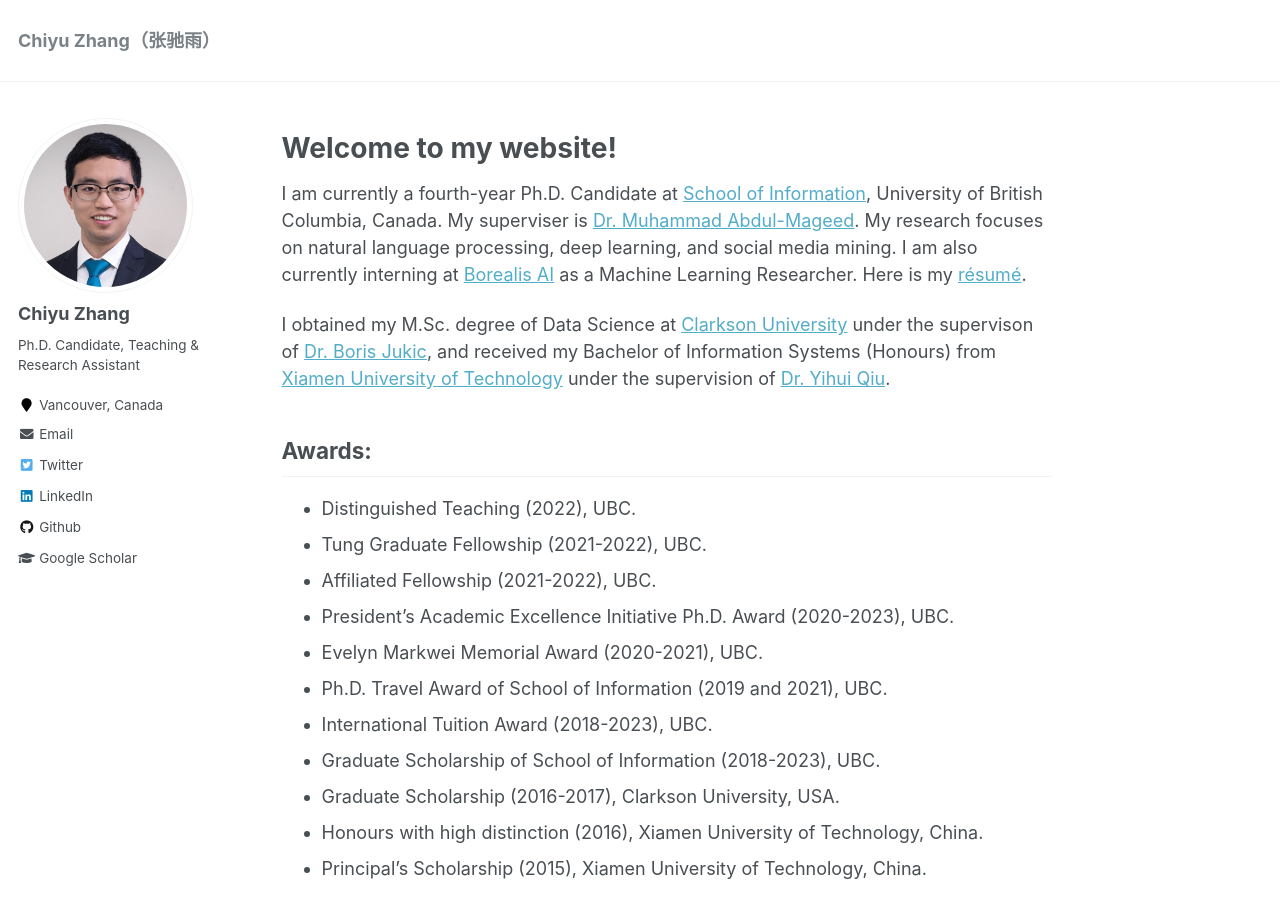
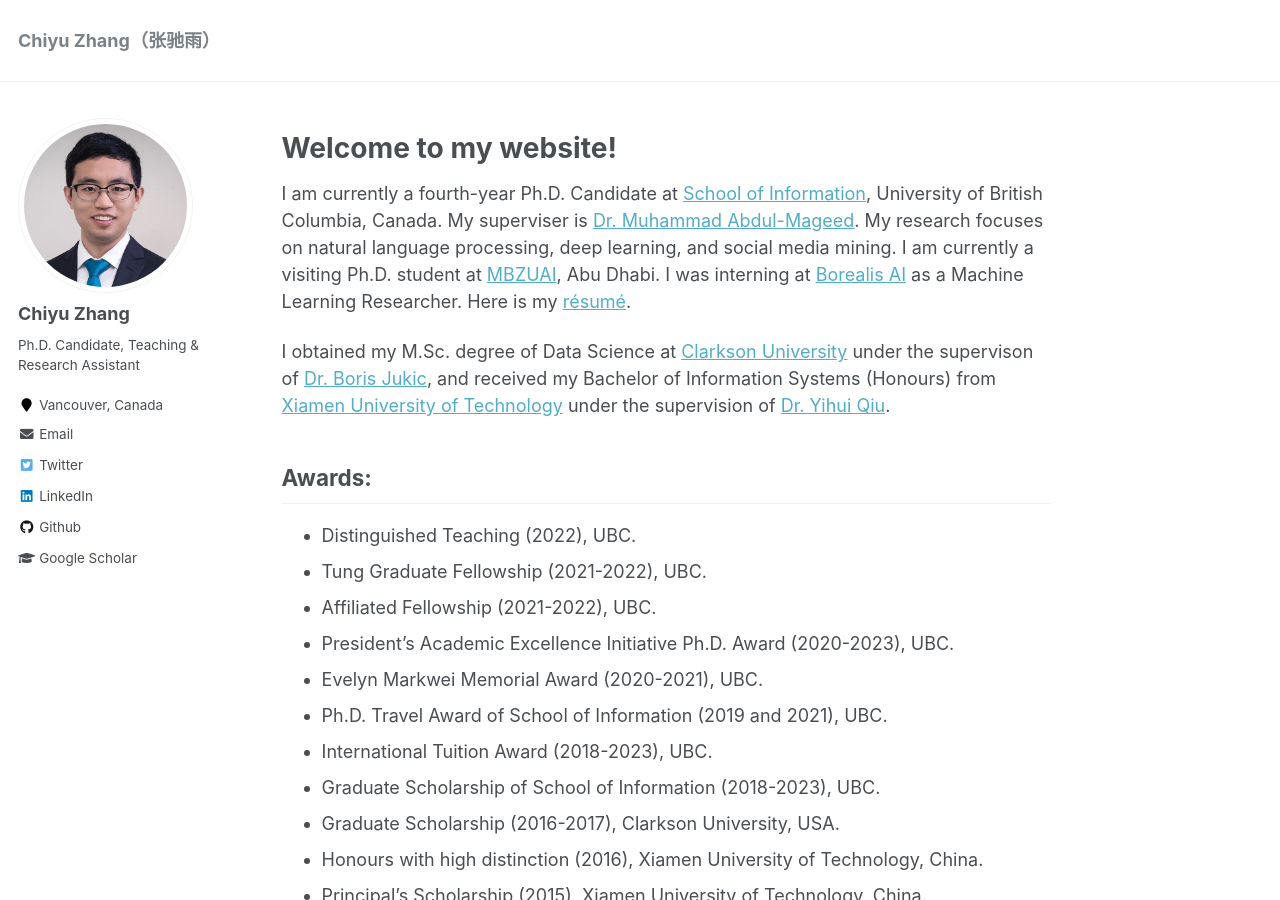
Before and after one commit to chiyuzhang94/chiyuzhang94.github.io, a Jekyll site: the page built from _pages/about.md, in a window 1280 px wide and 900 px high. Built offline with Jekyll 4.4.1, drawn with Linux system fonts in a browser that asks for light colours.

Commit message:
23update

```diff
--- a/_pages/about.md
+++ b/_pages/about.md
@@ -9,7 +9,7 @@ redirect_from:
 ---
 # Welcome to my website!
 
-I am currently a fourth-year Ph.D. Candidate at [School of Information](https://ischool.ubc.ca/), University of British Columbia, Canada. My superviser is [Dr. Muhammad Abdul-Mageed](https://mageed.arts.ubc.ca/). My research focuses on natural language processing, deep learning, and social media mining. I am also currently interning at [Borealis AI](https://www.borealisai.com/) as a Machine Learning Researcher. Here is my [résumé](https://chiyuzhang94.github.io/files/chiyu_resume.pdf).
+I am currently a fourth-year Ph.D. Candidate at [School of Information](https://ischool.ubc.ca/), University of British Columbia, Canada. My superviser is [Dr. Muhammad Abdul-Mageed](https://mageed.arts.ubc.ca/). My research focuses on natural language processing, deep learning, and social media mining. I am currently a visiting Ph.D. student at [MBZUAI](https://mbzuai.ac.ae/), Abu Dhabi. I was interning at [Borealis AI](https://www.borealisai.com/) as a Machine Learning Researcher. Here is my [résumé](https://chiyuzhang94.github.io/files/chiyu_resume.pdf).
 
 I obtained my M.Sc. degree of Data Science at [Clarkson University](https://www.clarkson.edu/) under the supervison of [Dr. Boris Jukic](https://www.clarkson.edu/people/boris-jukic), and received my Bachelor of Information Systems (Honours) from [Xiamen University of Technology](http://english.xmut.edu.cn/) under the supervision of [Dr. Yihui Qiu](https://jgxy.xmut.edu.cn/info/1061/4290.htm).
 
```
